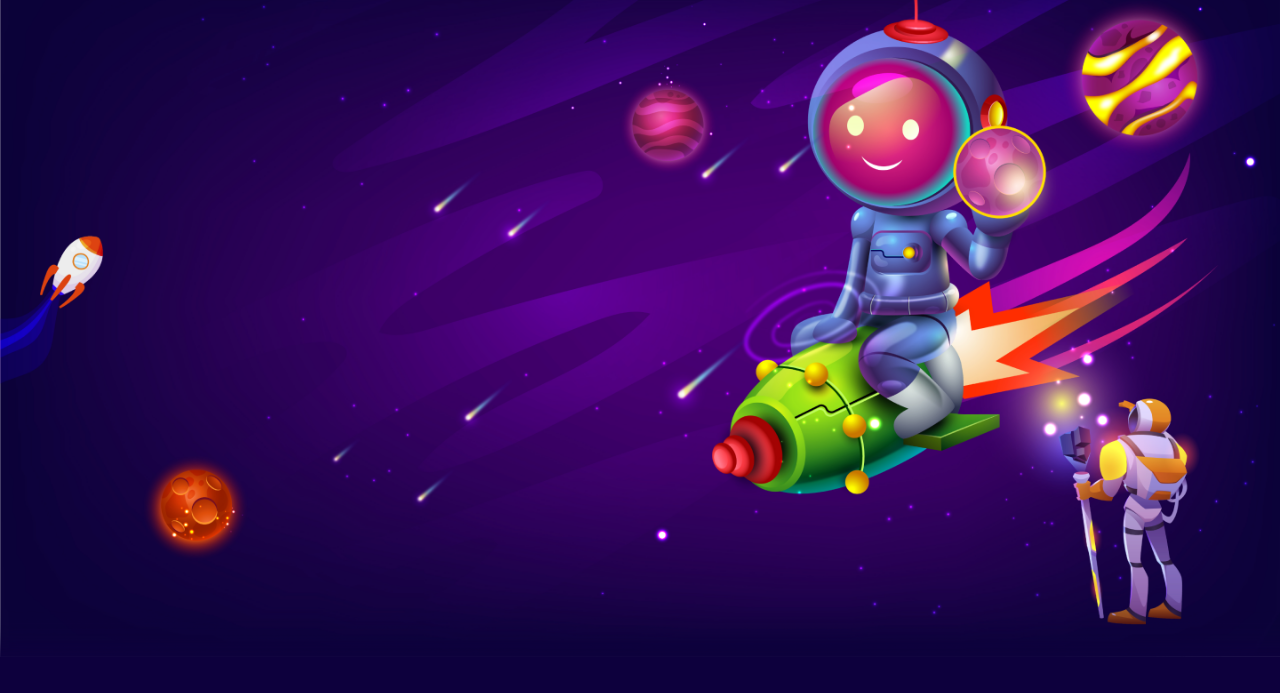
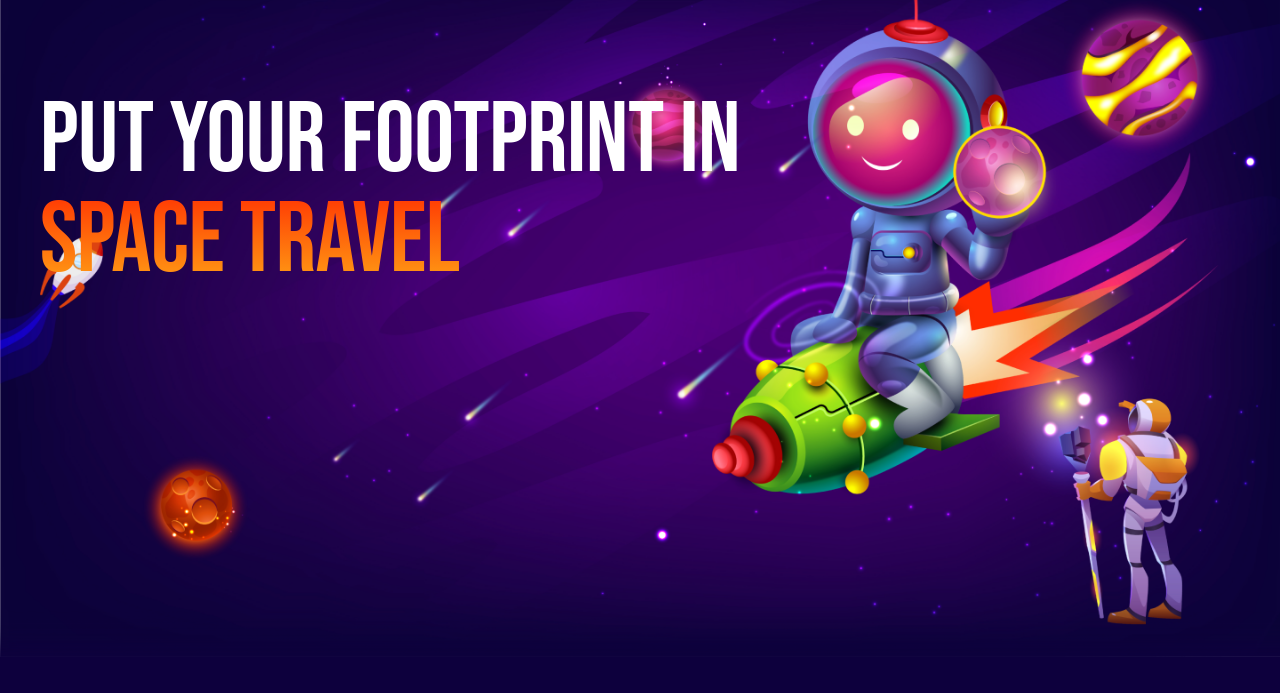
Before and after one commit to tatafalkovski/SpaceTechnology, a website built with webpack: page index.html in a window 1280 px wide. Shown: the part 99-792 px from the top of the page. Built offline with nearby package versions, Linux system fonts and the light colour scheme.

Commit message:
top-header

```diff
--- a/index.html
+++ b/index.html
@@ -16,6 +16,7 @@
 </head>
 <body>
     <div class="top-img"></div>
+
     <header class="container">
         <div class="header">
             <img src="/images/logo.png" class="logo" alt="logo">
@@ -37,8 +38,11 @@
             </div>
         </div>
     </header>
+
     <section class="top-area">
-
+        <div class="container">
+            <h1>put your footprint in <br><span>space travel</span></h1>
+        </div>
     </section>
 
 </body>
--- a/src/top-area.scss
+++ b/src/top-area.scss
@@ -4,3 +4,17 @@
   width: 100%;
   background: center / contain no-repeat url(/images/top-area-bg.png);
 }
+
+h1 {
+  font-family: 'Bebas Neue';
+  font-weight: 400;
+  font-size: 100px;
+  line-height: 100px;
+  letter-spacing: -0.005em;
+  color: #FFFFFF;
+}
+h1 span {
+  background: -webkit-linear-gradient(#FF2900, #FFB018);
+  -webkit-background-clip: text;
+  -webkit-text-fill-color: transparent;
+}
```
